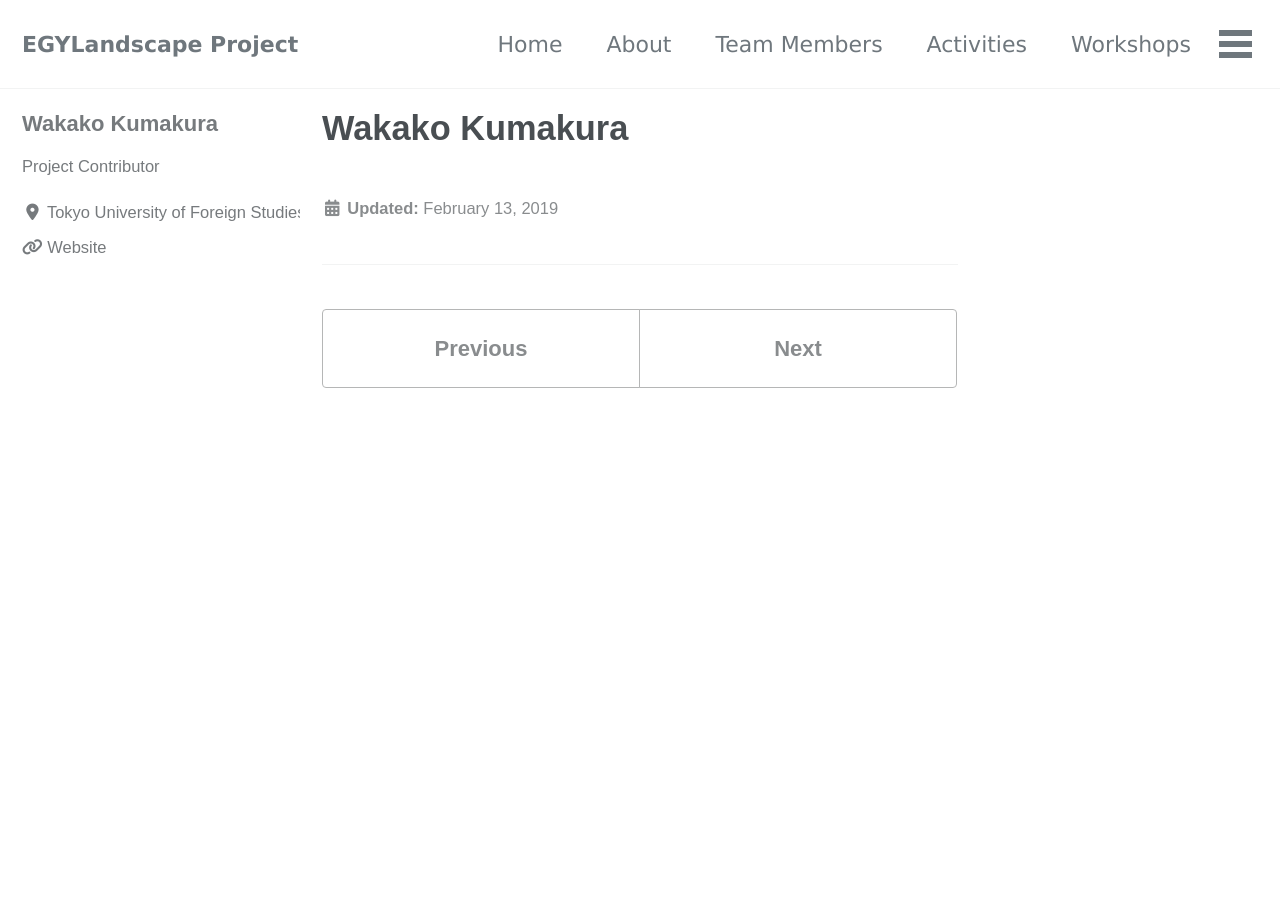
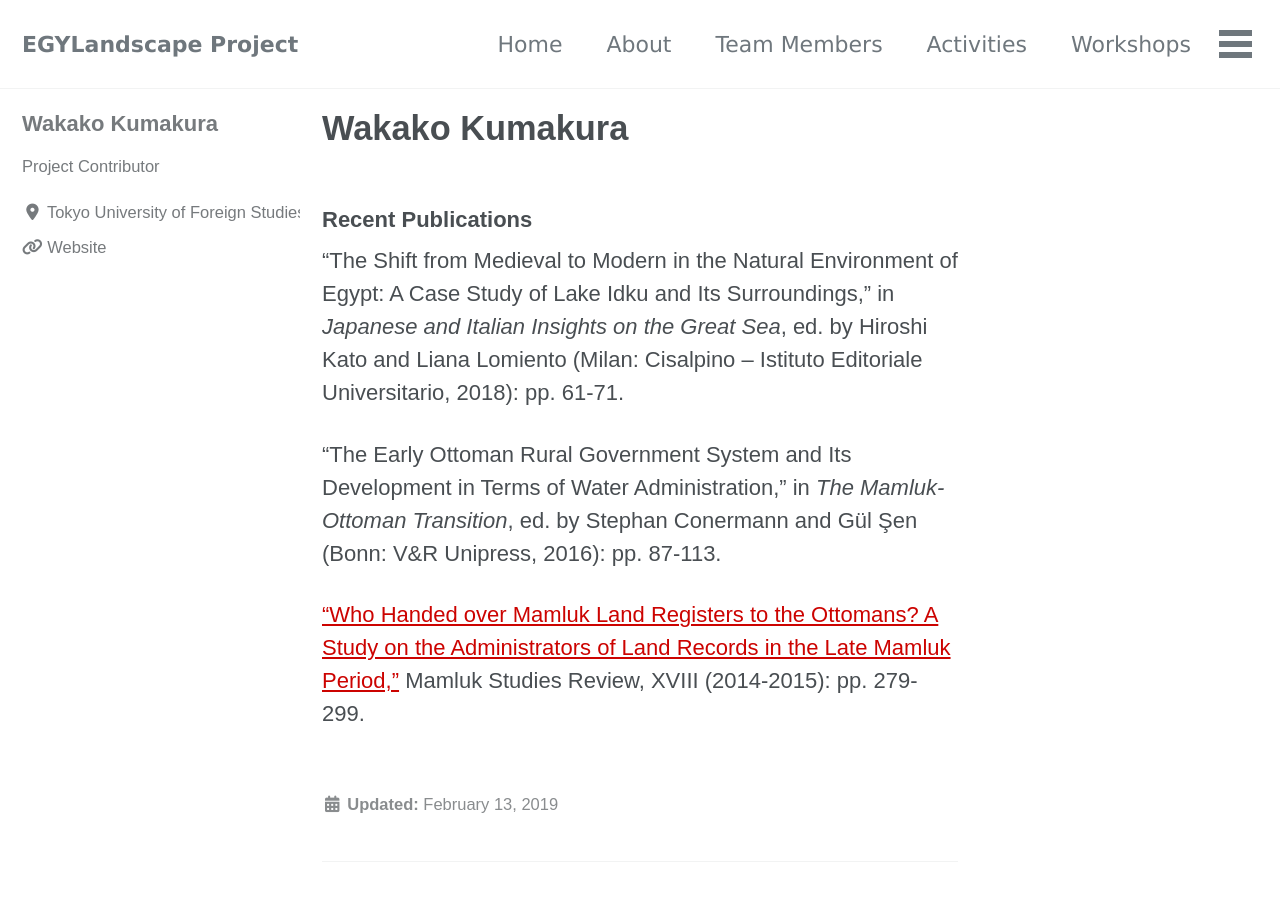
Before and after one commit to mhshaaban/egylandscapeproject.github.io, a Jekyll site: the page built from _members/WakakoKumakura.md, in a window 1280 px wide and 900 px high. Built offline with Jekyll 4.4.1, drawn with Linux system fonts in a browser that asks for light colours; cached includes are drawn as plain includes; nearby versions of some CDN libraries; some web fonts are replaced.

Commit message:
Update WakakoKumakura.md

```diff
--- a/_members/WakakoKumakura.md
+++ b/_members/WakakoKumakura.md
@@ -8,3 +8,11 @@
 toc_sticky: false
 layout: single
 ---
+
+### Recent Publications
+
+"The Shift from Medieval to Modern in the Natural Environment of Egypt: A Case Study of Lake Idku and Its Surroundings," in *Japanese and Italian Insights on the Great Sea*, ed. by Hiroshi Kato and Liana Lomiento (Milan: Cisalpino -- Istituto Editoriale Universitario, 2018): pp. 61-71.
+
+"The Early Ottoman Rural Government System and Its Development in Terms of Water Administration," in *The Mamluk-Ottoman Transition*, ed. by Stephan Conermann and Gül Şen (Bonn: V&R Unipress, 2016): pp. 87-113.
+
+["Who Handed over Mamluk Land Registers to the Ottomans? A Study on the Administrators of Land Records in the Late Mamluk Period,"](https://mamluk.uchicago.edu/MSR_XVIII_2014-15_KumakuraWakako.pdf) Mamluk Studies Review, XVIII (2014-2015): pp. 279-299.
```
